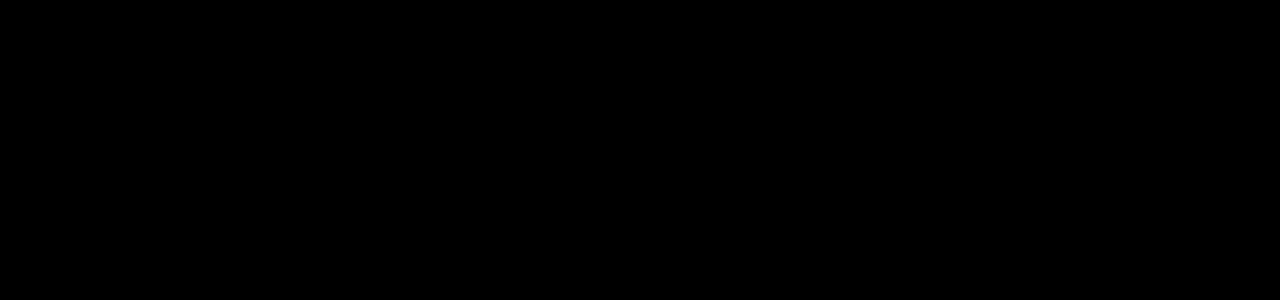
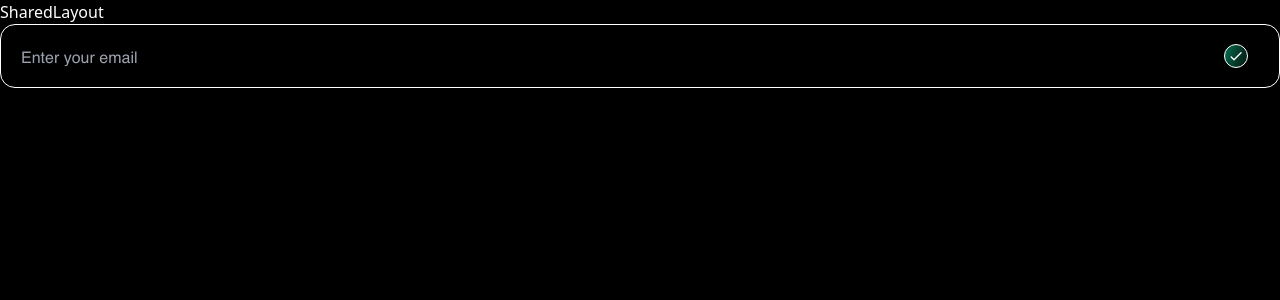
Before and after one commit to KaterynaZhuvak/MyFin, a React (Vite) app: page /signup in a window 1280 px wide. Shown: the top 300 px of the page. Built offline with nearby package versions, Linux system fonts and the light colour scheme.

Commit message:
feat(MF-25): configured adding classes from props

```diff
--- a/package.json
+++ b/package.json
@@ -15,11 +15,14 @@
   },
   "dependencies": {
     "axios": "^1.6.8",
+    "class-variance-authority": "^0.7.0",
+    "clsx": "^2.1.1",
     "formik": "^2.4.6",
     "react": "^18.2.0",
     "react-dom": "^18.2.0",
     "react-router": "^6.22.3",
     "react-router-dom": "^6.23.1",
+    "tailwind-merge": "^2.3.0",
     "yup": "^1.4.0"
   },
   "devDependencies": {
--- a/src/app/routes.tsx
+++ b/src/app/routes.tsx
@@ -13,7 +13,7 @@ import { App } from './App';
 
 export const Router: FC = () => {
   return (
-    <BrowserRouter basename='/MyFin'>
+    <BrowserRouter>
       <Routes>
         <Route path='/' element={<App />}>
           <Route index element={<HomePage />} />
--- a/src/pages/SignUpPage/index.tsx
+++ b/src/pages/SignUpPage/index.tsx
@@ -16,7 +16,6 @@ export const SignUpPage: FC = () => {
   };
 
   const handleSubmit = (values: FormValues): void => {
-    // console.log(values);
     values;
   };
 
@@ -25,12 +24,11 @@ export const SignUpPage: FC = () => {
       <Formik initialValues={initialValues} onSubmit={handleSubmit}>
         <Form>
           <Input
+            type='password'
             name='username'
             placeholder='Enter your email'
-            type='password'
-            inputProps={{
-              endPosition: <CheckIcon />,
-            }}
+            iconPosition='end'
+            icon={<CheckIcon />}
           />
         </Form>
       </Formik>
--- a/src/shared/ui/Input/index.tsx
+++ b/src/shared/ui/Input/index.tsx
@@ -1,17 +1,54 @@
 import { type ReactNode, type FC, type InputHTMLAttributes } from 'react';
 import { Field, ErrorMessage } from 'formik';
+import { type VariantProps, cva } from 'class-variance-authority';
+import { cn } from '../../../utils/cn';
 
-interface InputProps extends InputHTMLAttributes<HTMLInputElement> {
+const inputVariants = cva(
+  'w-full border border-solid bg-transparent text-base text-white',
+  {
+    variants: {
+      iconPosition: {
+        start:
+          'h-[52px] max-w-[416px] rounded-[26px] border-neutral-white-2 pl-[52px]',
+        end: 'left-6 h-16 rounded-[15px] border-white pl-5',
+      },
+    },
+    defaultVariants: {
+      iconPosition: 'end',
+    },
+  }
+);
+
+const iconVariants = cva('absolute top-1/2 -translate-x-1/2 -translate-y-1/2', {
+  variants: {
+    iconPosition: {
+      start: 'left-7',
+      end: 'right-5',
+    },
+  },
+  defaultVariants: {
+    iconPosition: 'end',
+  },
+});
+
+interface InputProps
+  extends InputHTMLAttributes<HTMLInputElement>,
+    VariantProps<typeof inputVariants> {
   label?: string;
   name: string;
-  inputProps: {
-    startPosition?: ReactNode;
-    endPosition?: ReactNode;
-  };
+  className?: string;
+
+  icon?: ReactNode | null;
 }
 
-export const Input: FC<InputProps> = ({ label, name, inputProps, ...rest }) => {
-  const Icon = inputProps.startPosition ?? inputProps.endPosition;
+export const Input: FC<InputProps> = ({
+  iconPosition,
+  label,
+  name,
+  icon,
+  className,
+  ...rest
+}) => {
   return (
     <div
       className={`${label ? 'flex flex-col gap-3' : ''} font-[Helvetica] text-xl`}
@@ -22,18 +59,14 @@ export const Input: FC<InputProps> = ({ label, name, inputProps, ...rest }) => {
 
       <div className='relative'>
         <Field
-          className={`${inputProps.endPosition ? 'left-6 h-16 rounded-[15px] border-white pl-5' : 'h-[52px] max-w-[416px] rounded-[26px] border-neutral-white-2 pl-[52px]'} w-full border border-solid bg-transparent text-base text-white`}
+          className={cn(inputVariants({ iconPosition, className }))}
           id={name}
           name={name}
           {...rest}
         />
         <ErrorMessage name={name} />
 
-        <div
-          className={`${inputProps.endPosition ? 'right-5' : 'left-7'} absolute top-1/2 -translate-x-1/2 -translate-y-1/2`}
-        >
-          {Icon}
-        </div>
+        <div className={cn(iconVariants({ iconPosition }))}>{icon}</div>
       </div>
     </div>
   );
--- /dev/null
+++ b/src/utils/cn.ts
@@ -0,0 +1,6 @@
+import { type ClassValue, clsx } from 'clsx';
+import { twMerge } from 'tailwind-merge';
+
+export const cn = (...inputs: ClassValue[]): string => {
+  return twMerge(clsx(inputs));
+};
--- a/vite.config.ts
+++ b/vite.config.ts
@@ -2,7 +2,6 @@ import { defineConfig } from 'vite';
 import react from '@vitejs/plugin-react-swc';
 
 export default defineConfig({
-  base: '/MyFin',
   plugins: [react()],
   resolve: {
     alias: {
```
Also changed, not shown: .eslintrc.cjs, 1 other file (tests, documents, lock files or other folders).
